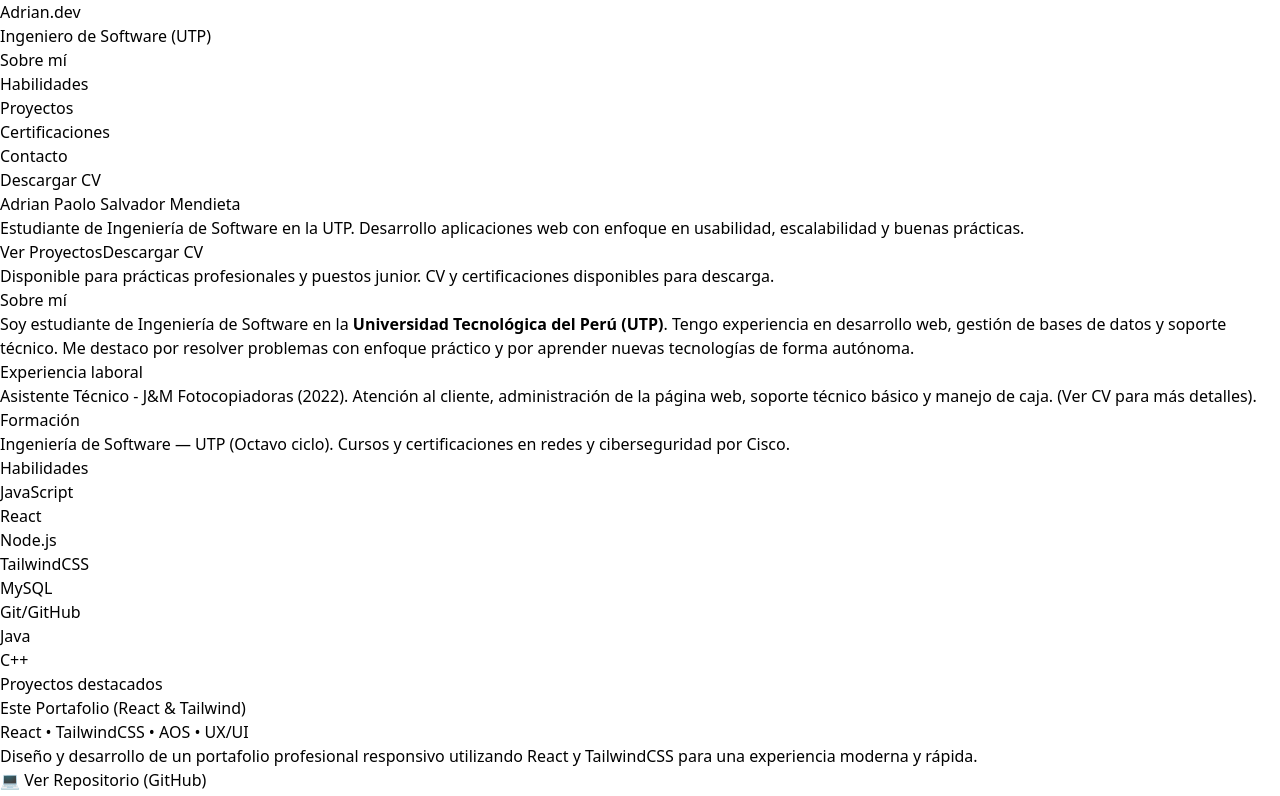
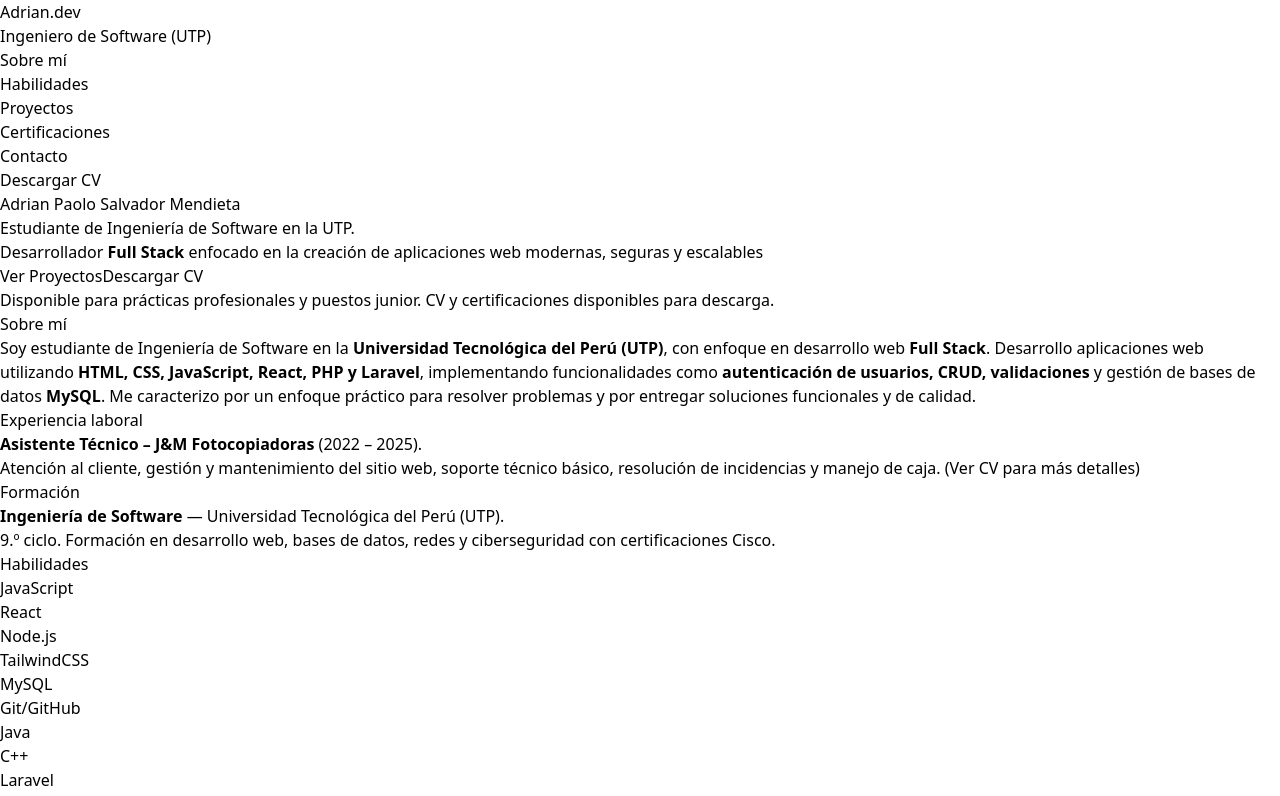
Before and after one commit to Aplo19/Portafolio-AdrianPaoloSalvadorMendieta, a React (Vite) app: page / in a window 1280 px wide. Shown: the top 796 px of the page. Built offline with nearby package versions, Linux system fonts and the light colour scheme.

Commit message:
actualizando cv

```diff
--- a/src/App.jsx
+++ b/src/App.jsx
@@ -38,10 +38,11 @@ export default function App() {
         >
           <h1 className="text-5xl sm:text-6xl font-extrabold mb-4">Adrian Paolo Salvador Mendieta</h1>
           <p className="text-lg text-gray-300 max-w-2xl mb-6">
-            Estudiante de Ingeniería de Software en la <span className="text-blue-400 font-semibold">UTP</span>.
-            Desarrollo aplicaciones web con enfoque en usabilidad, escalabilidad y buenas prácticas.
-          </p>
-
+               Estudiante de Ingeniería de Software en la{" "}
+               <span className="text-blue-400 font-semibold">UTP</span>.<br />
+                Desarrollador <strong>Full Stack</strong> enfocado en la creación de
+                 aplicaciones web modernas, seguras y escalables
+                </p>
           <div className="flex gap-4">
             <a
               href="#projects"
@@ -65,23 +66,33 @@ export default function App() {
 
         <Section id="about" title="Sobre mí" aos="fade-right">
           <p className="text-gray-300 mb-4">
-            Soy estudiante de Ingeniería de Software en la <strong>Universidad Tecnológica del Perú (UTP)</strong>.
-            Tengo experiencia en desarrollo web, gestión de bases de datos y soporte técnico. Me destaco por
-            resolver problemas con enfoque práctico y por aprender nuevas tecnologías de forma autónoma.
+               Soy estudiante de Ingeniería de Software en la{" "}
+                <strong>Universidad Tecnológica del Perú (UTP)</strong>,
+                 con enfoque en desarrollo web <strong>Full Stack</strong>.
+                 Desarrollo aplicaciones web utilizando
+                <strong> HTML, CSS, JavaScript, React, PHP y Laravel</strong>,
+                 implementando funcionalidades como
+                 <strong> autenticación de usuarios, CRUD, validaciones</strong> y
+                 gestión de bases de datos <strong>MySQL</strong>.
+                Me caracterizo por un enfoque práctico para resolver problemas
+                y por entregar soluciones funcionales y de calidad.
           </p>
 
           <div className="grid sm:grid-cols-2 gap-6 mt-6">
             <div className="bg-gray-800 p-6 rounded-lg shadow">
               <h3 className="font-semibold mb-2">Experiencia laboral</h3>
               <p className="text-gray-400">
-                Asistente Técnico - J&M Fotocopiadoras (2022). Atención al cliente, administración de la página web,
-                soporte técnico básico y manejo de caja. (Ver CV para más detalles).
-              </p>
+             <strong>Asistente Técnico – J&M Fotocopiadoras</strong> (2022 – 2025).<br />
+             Atención al cliente, gestión y mantenimiento del sitio web,
+             soporte técnico básico, resolución de incidencias y manejo de caja.
+             <span className="text-gray-500"> (Ver CV para más detalles)</span> </p>
             </div>
             <div className="bg-gray-800 p-6 rounded-lg shadow">
               <h3 className="font-semibold mb-2">Formación</h3>
               <p className="text-gray-400">
-                Ingeniería de Software — UTP (Octavo ciclo). Cursos y certificaciones en redes y ciberseguridad por Cisco.
+                 <strong>Ingeniería de Software</strong> — Universidad Tecnológica del Perú (UTP).<br />
+                  9.º ciclo. Formación en desarrollo web, bases de datos,
+                  redes y ciberseguridad con certificaciones Cisco.
               </p>
             </div>
           </div>
--- a/src/data/portfolioData.js
+++ b/src/data/portfolioData.js
@@ -44,6 +44,9 @@ export const skills = [
   "Git/GitHub",
   "Java",
   "C++",
+  "Laravel",
+  "PHP",
+  "Python",
 ];
 
 export const certifications = [
@@ -60,5 +63,12 @@ export const certifications = [
         issuer: "Curso Cisco Networking Academy.",
         date: "Aug 20, 2025",
         pdf: "/certificado-cisco.pdf"
-    }
+    },
+      {
+    id: 103,
+    title: "Gestión de Amenazas Cibernéticas",
+    issuer: "Cisco Networking Academy",
+    date: "Noviembre 2025",
+    pdf: "/gestion-amenazas-ciberneticas.pdf",
+      }
 ]
```
Also changed, not shown: 2 other files (tests, documents, lock files or other folders).
